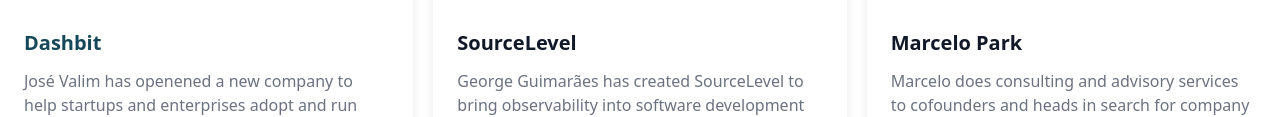
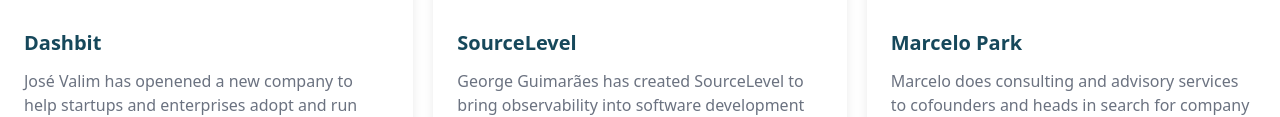
Before and after one commit to plataformatec/ptec-farewell-page, a Gatsby site: page / in a window 1280 px wide. Shown: the part 691-808 px from the top of the page. Built offline with nearby package versions, Linux system fonts and the light colour scheme; Gatsby itself is replaced by a stand-in of ours; what @tailwindcss/typography would draw is missing.

Commit message:
use ptec-blue for card header

```diff
--- a/src/pages/index.js
+++ b/src/pages/index.js
@@ -84,7 +84,7 @@
         <div class="flex-1 bg-white p-6 flex flex-col justify-between">
           <div class="flex-1">
             <a href="https://sourcelevel.io" class="block mt-2">
-              <p class="text-xl font-semibold text-gray-900">
+              <p class="text-xl font-semibold text-ptec-blue">
     SourceLevel
   </p>
   <p class="mt-3 text-base text-gray-500">
@@ -127,7 +127,7 @@
             <p class="text-sm font-medium text-indigo-600">
             </p>
             <a href="https://www.marcelopark.com.br" class="block mt-2">
-              <p class="text-xl font-semibold text-gray-900">
+              <p class="text-xl font-semibold text-ptec-blue">
     Marcelo Park
   </p>
   <p class="mt-3 text-base text-gray-500">
```
